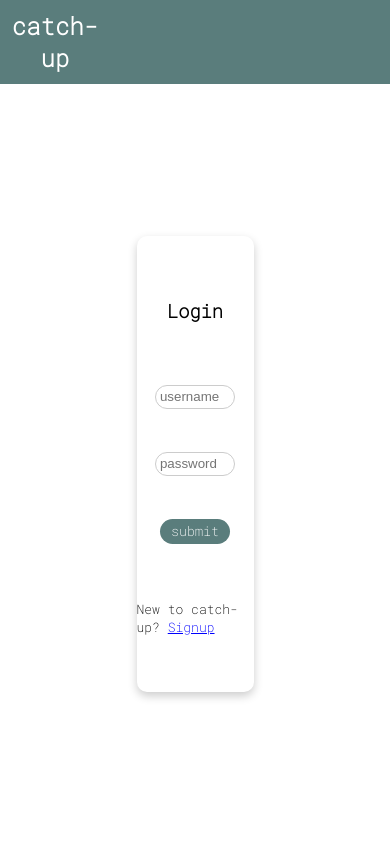
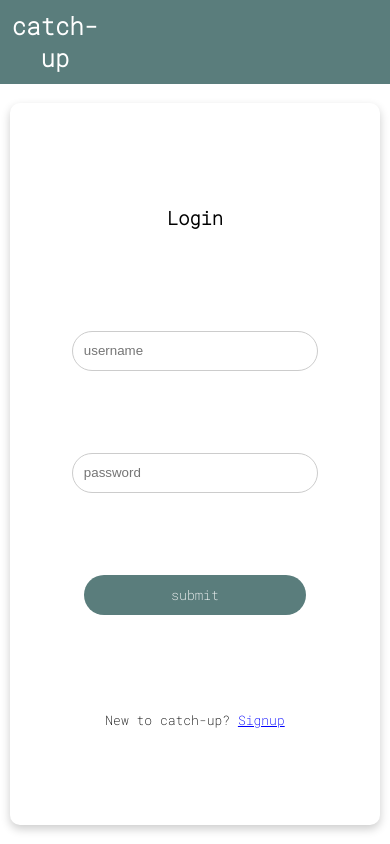
Before and after one commit to nhcathcart/post-it, a React (Vite) app in the folder front-end/: page / in a window 390 px wide. Built offline with nearby package versions, Linux system fonts and the light colour scheme; no server answers.

Commit message:
fixed responsiveness for login card

```diff
--- a/front-end/src/css/LoginCard.css
+++ b/front-end/src/css/LoginCard.css
@@ -1,4 +1,4 @@
-.login-card{
+.login-card {
   display: flex;
   flex-direction: column;
   align-self: center;
@@ -9,20 +9,28 @@
   border-radius: 10px;
   border: none;
   box-shadow: 0 4px 10px rgba(0, 0, 0, 0.2);
-    color: black
-}
-.login-title{
   color: black;
 }
-.login-input{
+.login-title {
+  color: black;
+}
+.login-input {
   width: 60%;
   border-radius: 20px;
   padding: 3%;
   border: 1px solid #ccc;
 }
-.login-button{
+.login-button {
   width: 60%;
 }
-.login-link-text{
+.login-link-text {
   font-size: small;
 }
+
+@media (max-width: 768px) {
+  /* Adjust the breakpoint as needed */
+  .login-card {
+    height: 95%;
+    width: 95%;
+  }
+}
```
Also changed, not shown: front-end/src/components/Navbar.tsx (+4 -5 lines). Lines whose indentation alone changed are shown as unchanged.
